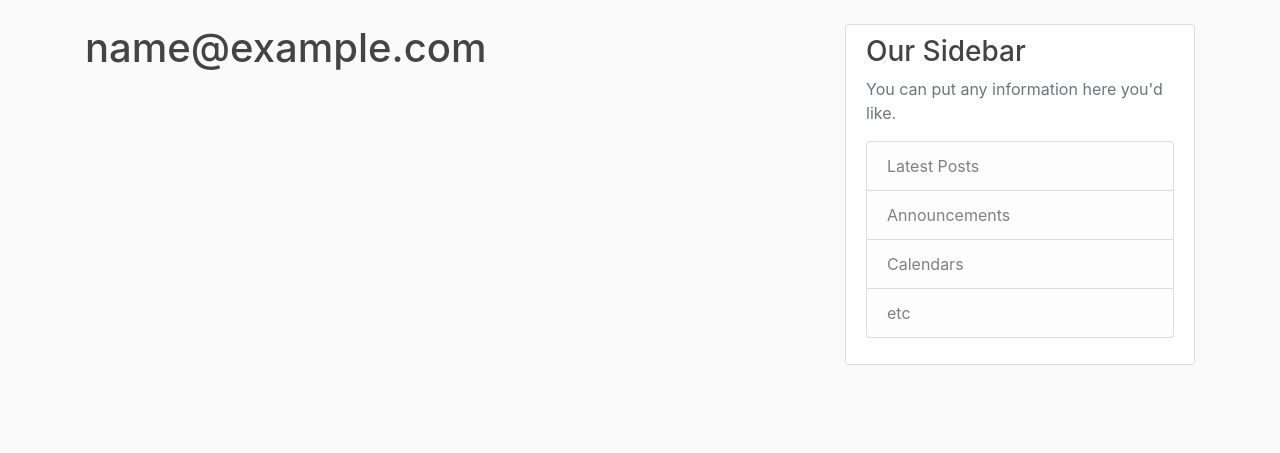
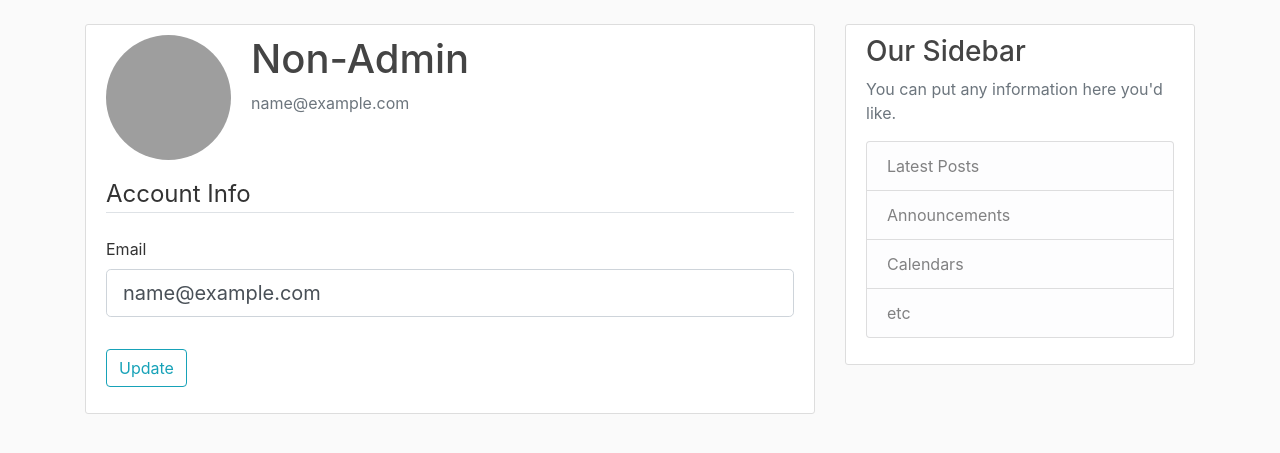
Before and after one commit to mike-taylor99/SmartEMR_Imaging, a Flask app: page /account in a window 1280 px wide. Shown: the part 56-509 px from the top of the page. Run offline with Flask 2, Linux system fonts and the light colour scheme; the visitor is signed in with stand-in values (Sample User, id 1); some libraries are stand-ins or nearby versions; grey boxes are pictures that could not be loaded.

Commit message:
allow account update

```diff
--- a/SmartEMR_Imaging/forms.py
+++ b/SmartEMR_Imaging/forms.py
@@ -1,6 +1,8 @@
 from flask_wtf import FlaskForm
+from flask_login import current_user
 from wtforms import StringField, PasswordField, SubmitField, BooleanField
-from wtforms.validators import DataRequired, Length, Email, EqualTo
+from wtforms.validators import DataRequired, Length, Email, EqualTo, ValidationError
+from SmartEMR_Imaging.model import User
 
 
 class RegistrationForm(FlaskForm):
@@ -13,6 +15,11 @@ class RegistrationForm(FlaskForm):
                                      validators=[DataRequired(), EqualTo('password')])
     submit = SubmitField('Sign Up')
 
+    def validate_email(self, email):
+        user = User.objects(email=email.data).first()
+        if user:
+            raise ValidationError('The email is already registered with an account!')
+
 
 class LoginForm(FlaskForm):
     email = StringField('Email',
@@ -20,3 +27,14 @@ class LoginForm(FlaskForm):
     password = PasswordField('Password', validators=[DataRequired()])
     remember = BooleanField('Remember Me')
     submit = SubmitField('Login')
+
+class UpdateAccountForm(FlaskForm):
+    email = StringField('Email',
+                        validators=[DataRequired(), Email()])
+    submit = SubmitField('Update')
+
+    def validate_email(self, email):
+        if email.data != current_user.email:
+            user = User.objects(email=email.data).first()
+            if user:
+                raise ValidationError('The email is already registered with an account!')
--- a/SmartEMR_Imaging/routes.py
+++ b/SmartEMR_Imaging/routes.py
@@ -1,8 +1,8 @@
 from flask import request, url_for, redirect, jsonify, render_template, flash, request
 from flask_cors import cross_origin
 from flask_login import login_user, current_user, logout_user, login_required
-from SmartEMR_Imaging import app, bcrypt, mongo, query
-from SmartEMR_Imaging.forms import RegistrationForm, LoginForm
+from SmartEMR_Imaging import app, bcrypt, mongo, query, db
+from SmartEMR_Imaging.forms import RegistrationForm, LoginForm, UpdateAccountForm
 from SmartEMR_Imaging.model import User
 import SmartEMR_Imaging.utils.monai_classifier as clf
 
@@ -46,10 +46,19 @@ def logout():
     logout_user()
     return redirect(url_for('home'))
 
-@app.route("/account")
+@app.route("/account", methods=['GET', 'POST'])
 @login_required
 def account():
-    return render_template('account.html', title='Account')
+    form = UpdateAccountForm()
+    if form.validate_on_submit():
+        current_user.email = form.email.data
+        current_user.save()
+        flash('Your account has been updated!', 'success')
+        return redirect(url_for('account'))
+    elif request.method == 'GET':
+        form.email.data = current_user.email
+    name = 'Admin' if current_user.verified else 'Non-Admin'
+    return render_template('account.html', title='Account', name=name, form=form)
 
 # add profile and image data from index page form
 @app.route('/create', methods=['POST'])
--- a/SmartEMR_Imaging/templates/account.html
+++ b/SmartEMR_Imaging/templates/account.html
@@ -1,4 +1,34 @@
 {% extends "layout.html" %}
 {% block content %}
-    <h1>{{ current_user.email }}</h1>
+    <div class="content-section">
+        <div class="media">
+            <img class="rounded-circle account-img" src="https://startbootstrap.github.io/startbootstrap-freelancer/assets/img/avataaars.svg">
+            <div class="media-body">
+                <h2 class="account-heading">{{ name }}</h2>
+                <p class="text-secondary">{{ current_user.email }}</p>
+            </div>
+        </div>
+        <form method="POST" action="" enctype="multipart/form-data">
+            {{ form.hidden_tag() }}
+            <fieldset class="form-group">
+                <legend class="border-bottom mb-4">Account Info</legend>
+                <div class="form-group">
+                    {{ form.email.label(class="form-control-label") }}
+                    {% if form.email.errors %}
+                        {{ form.email(class="form-control form-control-lg is-invalid") }}
+                        <div class="invalid-feedback">
+                            {% for error in form.email.errors %}
+                                <span>{{ error }}</span>
+                            {% endfor %}
+                        </div>
+                    {% else %}
+                        {{ form.email(class="form-control form-control-lg") }}
+                    {% endif %}
+                </div>
+            </fieldset>
+            <div class="form-group">
+                {{ form.submit(class="btn btn-outline-info") }}
+            </div>
+        </form>
+    </div>
 {% endblock content %}
```
